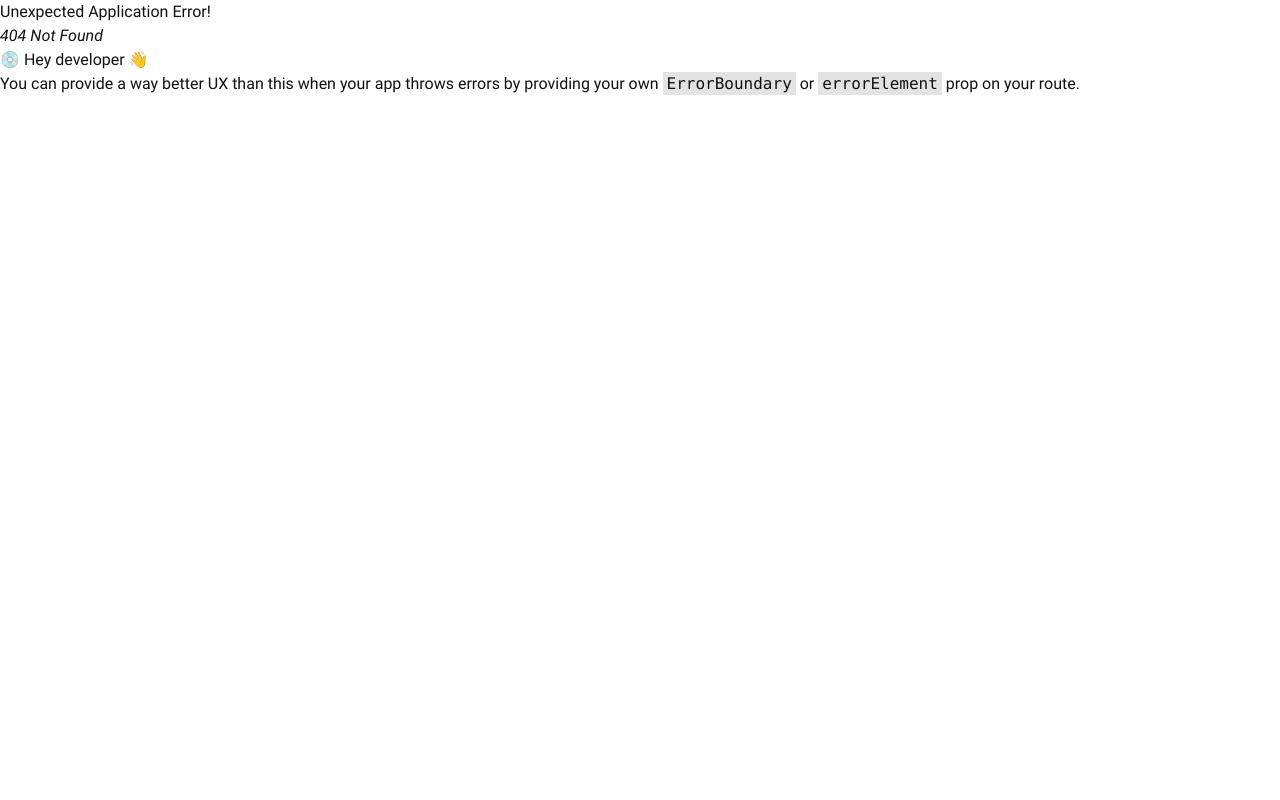
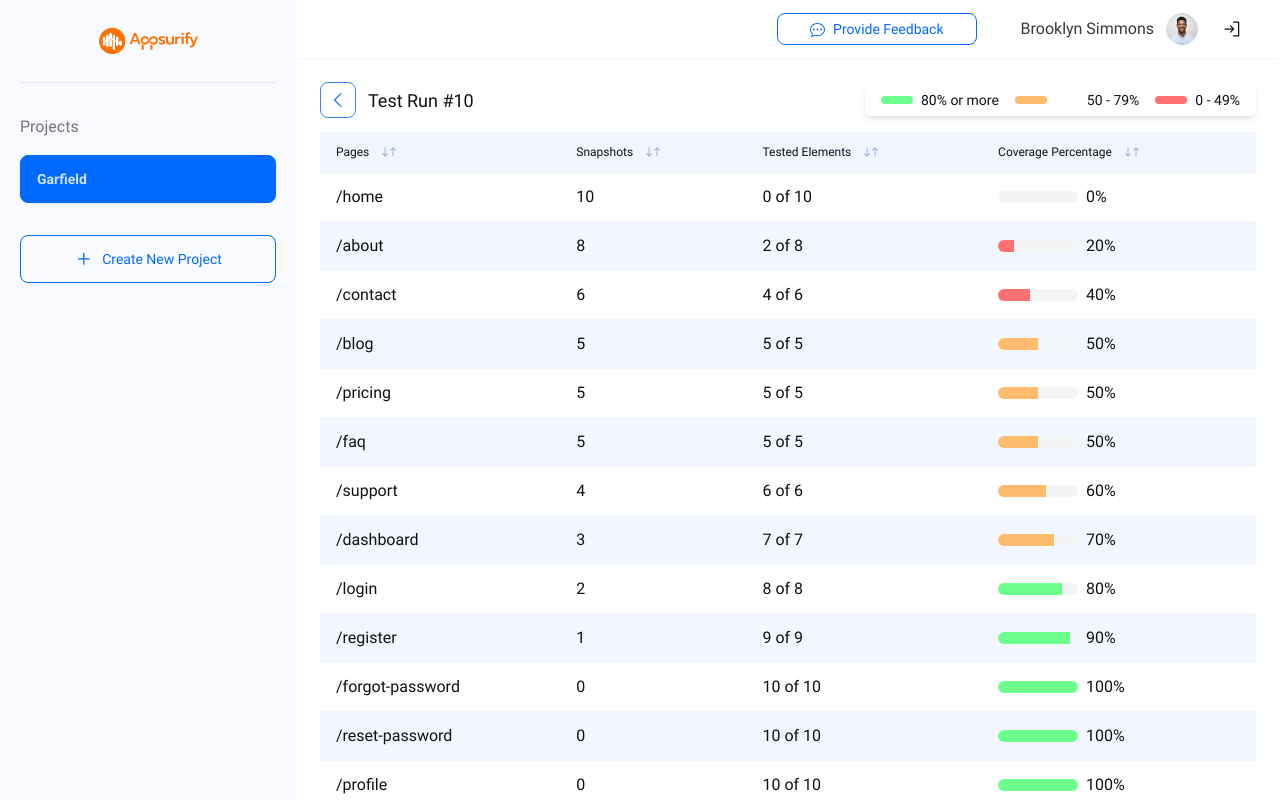
Before and after one commit to RohmadEW/appsurify, a React (Vite) app: page /individual-testing in a window 1280 px wide. Before the commit this address had no page. Built offline with nearby package versions, Linux system fonts and the light colour scheme.

Commit message:
individual testing

```diff
--- a/src/components/coverage_over_time/Chart.tsx
+++ b/src/components/coverage_over_time/Chart.tsx
@@ -1,6 +1,6 @@
 import "chart.js/auto";
 import { Line } from "react-chartjs-2";
-import { dataCoverageOverTime } from "../../types/run_testing";
+import { dataCoverageOverTime } from "../../types/coverage_over_time";
 
 export default function CoverageOverTimeChart() {
   const data = {
--- a/src/components/coverage_over_time/Table.tsx
+++ b/src/components/coverage_over_time/Table.tsx
@@ -1,6 +1,7 @@
 import { IoIosArrowRoundDown, IoIosArrowRoundUp } from "react-icons/io";
+import { Link } from "react-router-dom";
 import { generateColorTesting } from "../../types/color";
-import { dataCoverageOverTime } from "../../types/run_testing";
+import { dataCoverageOverTime } from "../../types/coverage_over_time";
 import CustomProgressBar from "../general/CustomProgress";
 
 export default function CoverageOverTimeTable() {
@@ -39,7 +40,14 @@ export default function CoverageOverTimeTable() {
           .reverse()
           .map((data, index) => (
             <tr key={index}>
-              <td>{data.name}</td>
+              <td>
+                <Link
+                  to={`/individual-testing`}
+                  className="hover:text-blue-500"
+                >
+                  {data.name}
+                </Link>
+              </td>
               <td>{data.untested}</td>
               <td>{data.tested}</td>
               <td>
--- /dev/null
+++ b/src/components/individual_testing/Main.tsx
@@ -0,0 +1,45 @@
+import { GoChevronLeft } from "react-icons/go";
+import Pagination from "../general/Pagination";
+import IndividualTestingTable from "./Table";
+
+export default function IndividualTestingMain() {
+  return (
+    <div className="p-[24px]">
+      <div className="flex items-center gap-3">
+        <a
+          href="#"
+          className="w-[36px] h-[36px] rounded-[8px] border border-blue-500 flex items-center justify-center"
+        >
+          <GoChevronLeft className="w-[24px] h-[24px] text-blue-500" />
+        </a>
+        <div className="text-[18px] mr-auto">Test Run #10</div>
+        <div className="px-[16px] py-[6px] flex items-center gap-4 rounded-md shadow-md">
+          <div className="flex items-center gap-2">
+            <div className="w-[32px] h-[8px] bg-[#6DFF8D] rounded-full">
+              &nbsp;
+            </div>
+            <span className="text-sm">80% or more</span>
+          </div>
+          <div className="flex items-center gap-[40px]">
+            <div className="w-[32px] h-[8px] bg-[#FFBC6D] rounded-full">
+              &nbsp;
+            </div>
+            <span className="text-sm">50 - 79%</span>
+          </div>
+          <div className="flex items-center gap-2">
+            <div className="w-[32px] h-[8px] bg-[#FF7070] rounded-full">
+              &nbsp;
+            </div>
+            <span className="text-sm">0 - 49%</span>
+          </div>
+        </div>
+      </div>
+      <div className="mt-[14px]">
+        <IndividualTestingTable />
+      </div>
+      <div className="mt-[24px]">
+        <Pagination />
+      </div>
+    </div>
+  );
+}
--- /dev/null
+++ b/src/components/individual_testing/Table.tsx
@@ -0,0 +1,65 @@
+import { IoIosArrowRoundDown, IoIosArrowRoundUp } from "react-icons/io";
+import { getColorTesting } from "../../types/color";
+import { dataIndividualTesting } from "../../types/individual_testing";
+import CustomProgressBar from "../general/CustomProgress";
+
+export default function IndividualTestingTable() {
+  return (
+    <table className="table table-zebra rounded-lg">
+      <thead>
+        <tr className="bg-[#F1F5FF] text-[#111111] text-[12px]">
+          <th>
+            <div className="flex items-center">
+              <div className="font-normal mr-2">Pages</div>
+              <IoIosArrowRoundDown className="text-[#8FA1D1] w-[16px] h-[16px]" />
+              <IoIosArrowRoundUp className="text-[#8FA1D1] -ml-2 w-[16px] h-[16px]" />
+            </div>
+          </th>
+          <th>
+            <div className="flex items-center">
+              <div className="font-normal mr-2">Snapshots</div>
+              <IoIosArrowRoundDown className="text-[#8FA1D1] w-[16px] h-[16px]" />
+              <IoIosArrowRoundUp className="text-[#8FA1D1] -ml-2 w-[16px] h-[16px]" />
+            </div>
+          </th>
+          <th>
+            <div className="flex items-center">
+              <div className="font-normal mr-2">Tested Elements</div>
+              <IoIosArrowRoundDown className="text-[#8FA1D1] w-[16px] h-[16px]" />
+              <IoIosArrowRoundUp className="text-[#8FA1D1] -ml-2 w-[16px] h-[16px]" />
+            </div>
+          </th>
+          <th>
+            <div className="flex items-center">
+              <div className="font-normal mr-2">Coverage Percentage</div>
+              <IoIosArrowRoundDown className="text-[#8FA1D1] w-[16px] h-[16px]" />
+              <IoIosArrowRoundUp className="text-[#8FA1D1] -ml-2 w-[16px] h-[16px]" />
+            </div>
+          </th>
+        </tr>
+      </thead>
+      <tbody className="text-base">
+        {dataIndividualTesting.map((data, index) => (
+          <tr key={index}>
+            <td>{data.page}</td>
+            <td>{data.snapshot}</td>
+            <td>
+              {data.tested} of {data.tested + data.untested}
+            </td>
+            <td>
+              <div className="flex items-center gap-2">
+                <CustomProgressBar
+                  width="w-[80px]"
+                  value={data.coveragePercentage}
+                  max={100}
+                  color={getColorTesting(data.coveragePercentage)}
+                />
+                <div>{data.coveragePercentage}%</div>
+              </div>
+            </td>
+          </tr>
+        ))}
+      </tbody>
+    </table>
+  );
+}
--- a/src/router.tsx
+++ b/src/router.tsx
@@ -1,5 +1,6 @@
 import { createBrowserRouter } from "react-router-dom";
 import CoverageOverTimeMain from "./components/coverage_over_time/Main";
+import IndividualTestingMain from "./components/individual_testing/Main";
 import LayoutMain from "./components/layout/Main";
 import TestingMain from "./components/testing/Main";
 
@@ -16,6 +17,10 @@ export const router = createBrowserRouter([
         path: "coverage-over-time",
         element: <CoverageOverTimeMain />,
       },
+      {
+        path: "individual-testing",
+        element: <IndividualTestingMain />,
+      },
     ],
   },
 ]);
--- a/src/types/color.ts
+++ b/src/types/color.ts
@@ -20,3 +20,13 @@ export const generateColorTesting = (percentage: number) => {
     return `rgb(${red}, ${green}, ${blue})`;
   }
 };
+
+export const getColorTesting = (percentage: number) => {
+  if (percentage >= 80) {
+    return "#6DFF8D";
+  } else if (percentage >= 50) {
+    return "#FFBC6D";
+  } else {
+    return "#FF7070";
+  }
+};
--- /dev/null
+++ b/src/types/individual_testing.ts
@@ -0,0 +1,157 @@
+export interface IndividualTestingType {
+  page: string;
+  snapshot: number;
+  tested: number;
+  untested: number;
+  coveragePercentage: number;
+}
+
+export const dataIndividualTesting: IndividualTestingType[] = [
+  {
+    page: "/home",
+    snapshot: 10,
+    tested: 0,
+    untested: 10,
+    coveragePercentage: 0,
+  },
+  {
+    page: "/about",
+    snapshot: 8,
+    tested: 2,
+    untested: 6,
+    coveragePercentage: 20,
+  },
+  {
+    page: "/contact",
+    snapshot: 6,
+    tested: 4,
+    untested: 2,
+    coveragePercentage: 40,
+  },
+  {
+    page: "/blog",
+    snapshot: 5,
+    tested: 5,
+    untested: 0,
+    coveragePercentage: 50,
+  },
+  {
+    page: "/pricing",
+    snapshot: 5,
+    tested: 5,
+    untested: 0,
+    coveragePercentage: 50,
+  },
+  {
+    page: "/faq",
+    snapshot: 5,
+    tested: 5,
+    untested: 0,
+    coveragePercentage: 50,
+  },
+  {
+    page: "/support",
+    snapshot: 4,
+    tested: 6,
+    untested: 0,
+    coveragePercentage: 60,
+  },
+  {
+    page: "/dashboard",
+    snapshot: 3,
+    tested: 7,
+    untested: 0,
+    coveragePercentage: 70,
+  },
+  {
+    page: "/login",
+    snapshot: 2,
+    tested: 8,
+    untested: 0,
+    coveragePercentage: 80,
+  },
+  {
+    page: "/register",
+    snapshot: 1,
+    tested: 9,
+    untested: 0,
+    coveragePercentage: 90,
+  },
+  {
+    page: "/forgot-password",
+    snapshot: 0,
+    tested: 10,
+    untested: 0,
+    coveragePercentage: 100,
+  },
+  {
+    page: "/reset-password",
+    snapshot: 0,
+    tested: 10,
+    untested: 0,
+    coveragePercentage: 100,
+  },
+  {
+    page: "/profile",
+    snapshot: 0,
+    tested: 10,
+    untested: 0,
+    coveragePercentage: 100,
+  },
+  {
+    page: "/settings",
+    snapshot: 0,
+    tested: 10,
+    untested: 0,
+    coveragePercentage: 100,
+  },
+  {
+    page: "/404",
+    snapshot: 0,
+    tested: 10,
+    untested: 0,
+    coveragePercentage: 100,
+  },
+  {
+    page: "/500",
+    snapshot: 0,
+    tested: 10,
+    untested: 0,
+    coveragePercentage: 100,
+  },
+  {
+    page: "/503",
+    snapshot: 0,
+    tested: 10,
+    untested: 0,
+    coveragePercentage: 100,
+  },
+  {
+    page: "/terms",
+    snapshot: 0,
+    tested: 10,
+    untested: 0,
+    coveragePercentage: 100,
+  },
+  {
+    page: "/privacy",
+    snapshot: 0,
+    tested: 10,
+    untested: 0,
+    coveragePercentage: 100,
+  },
+  {
+    page: "/cookie",
+    snapshot: 0,
+    tested: 10,
+    untested: 0,
+    coveragePercentage: 100,
+  },
+  {
+    page: "/contactform",
+    snapshot: 0,
+    tested: 10,
+    untested: 0,
+    coveragePercentage: 100,
+  },
+];
```
Also changed, not shown: src/types/coverage_over_time.ts (renamed from src/types/run_testing.ts).
